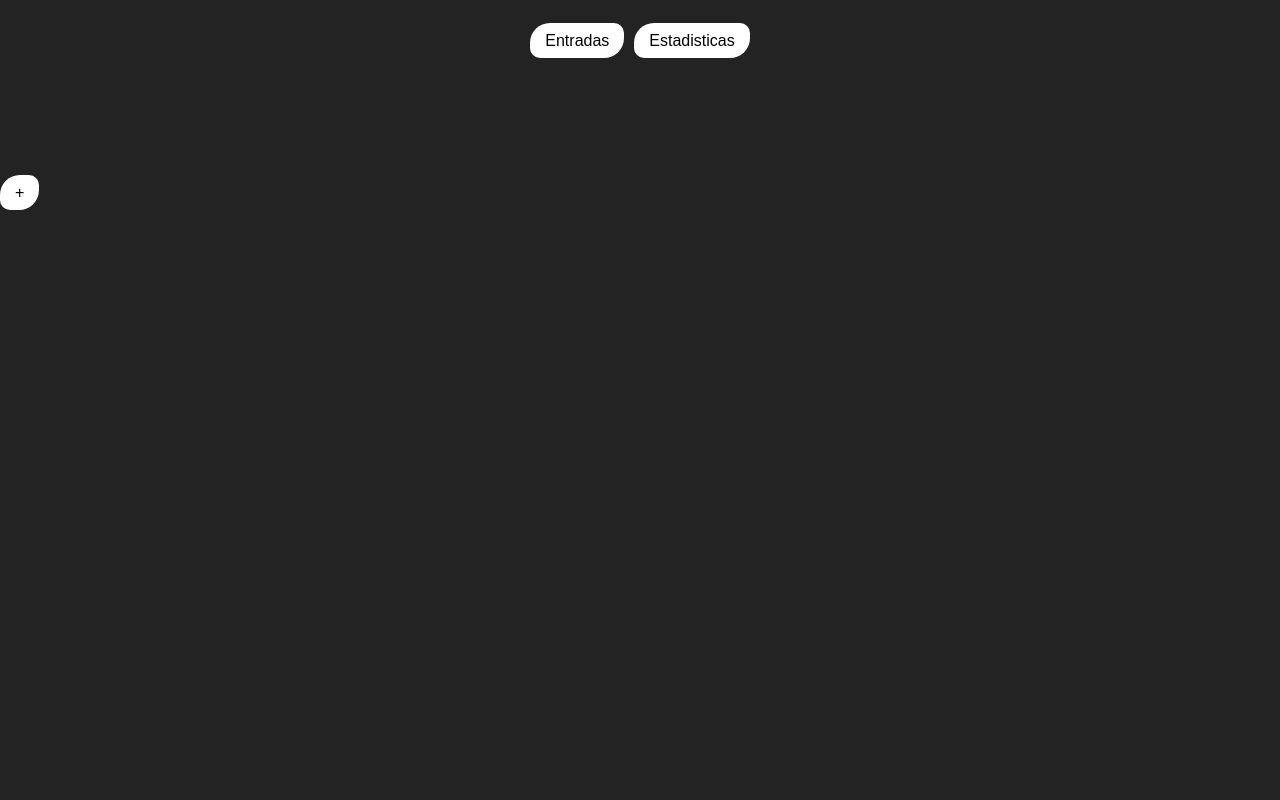
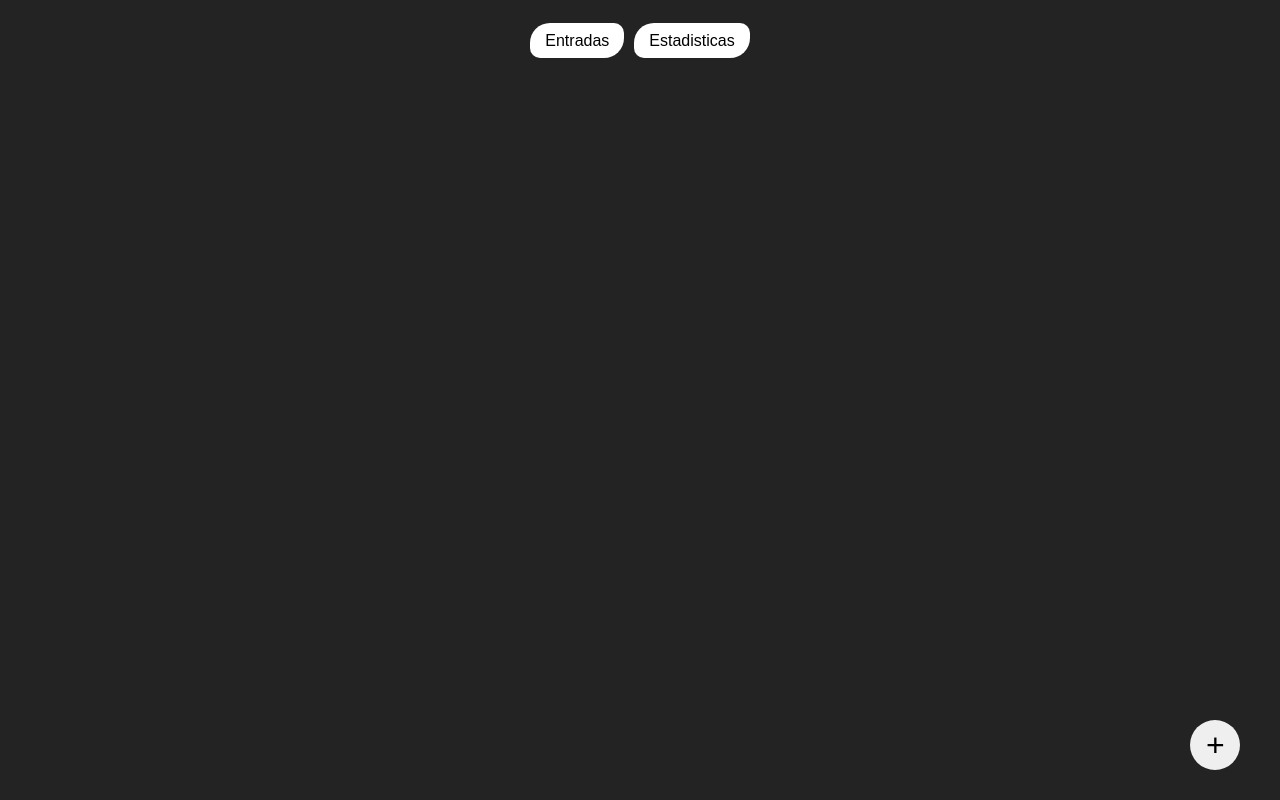
Before and after one commit to alejoevilches/balance, a React (Vite) app: page / in a window 1280 px wide. Built offline with nearby package versions, Linux system fonts and the light colour scheme.

Commit message:
add new note button

```diff
--- a/src/components/AddButton.css
+++ b/src/components/AddButton.css
@@ -0,0 +1,10 @@
+.add{
+  position:absolute;
+  left:93%;
+  top:90%;
+  border:none;
+  width:50px;
+  height:50px;
+  border-radius: 100%;
+  font-size: 2em;
+}
--- a/src/components/AddButton.tsx
+++ b/src/components/AddButton.tsx
@@ -1,5 +1,7 @@
+import "./AddButton.css"
+
 export function AddButton(){
   return (
-    <button>+</button>
+    <button className="add">+</button>
   )
 }
--- a/src/components/Card.tsx
+++ b/src/components/Card.tsx
@@ -1,7 +1,7 @@
 import "./Card.css"
 import { type Note } from "../types/types"
 
-export function Card(el: Note){
+export function Card({el}:{el:Note}){
   return (
     <article>
       <div className="card-header">
@@ -19,5 +19,3 @@ export function Card(el: Note){
     </article>
   )
 }
-
-<div className="angry-tag">Enojado</div>
--- a/src/components/Navbar.css
+++ b/src/components/Navbar.css
@@ -1,4 +1,4 @@
-section{
+nav{
   height:10vh;
   display:flex;
   align-items: center;
@@ -7,7 +7,7 @@ section{
   padding-bottom: 15px;
 }
 
-button{
+nav button{
   background-color: rgb(255, 255, 255);
   border:none;
   padding:15px;
--- a/src/components/Navbar.tsx
+++ b/src/components/Navbar.tsx
@@ -2,9 +2,9 @@ import "./Navbar.css"
 
 export function Navbar(){
   return (
-    <section>
+    <nav>
       <button>Entradas</button>
       <button>Estadisticas</button>
-    </section>
+    </nav>
   )
 }
--- a/src/types/types.d.ts
+++ b/src/types/types.d.ts
@@ -2,6 +2,7 @@ export type Tag="happy" | "sad" | "angry" | "worried" | "anxious" | "nervious";
 
 export interface Note{
   id:string,
+  title:string,
   date:string,
   content:string,
   tags:Array<Tag>
```
